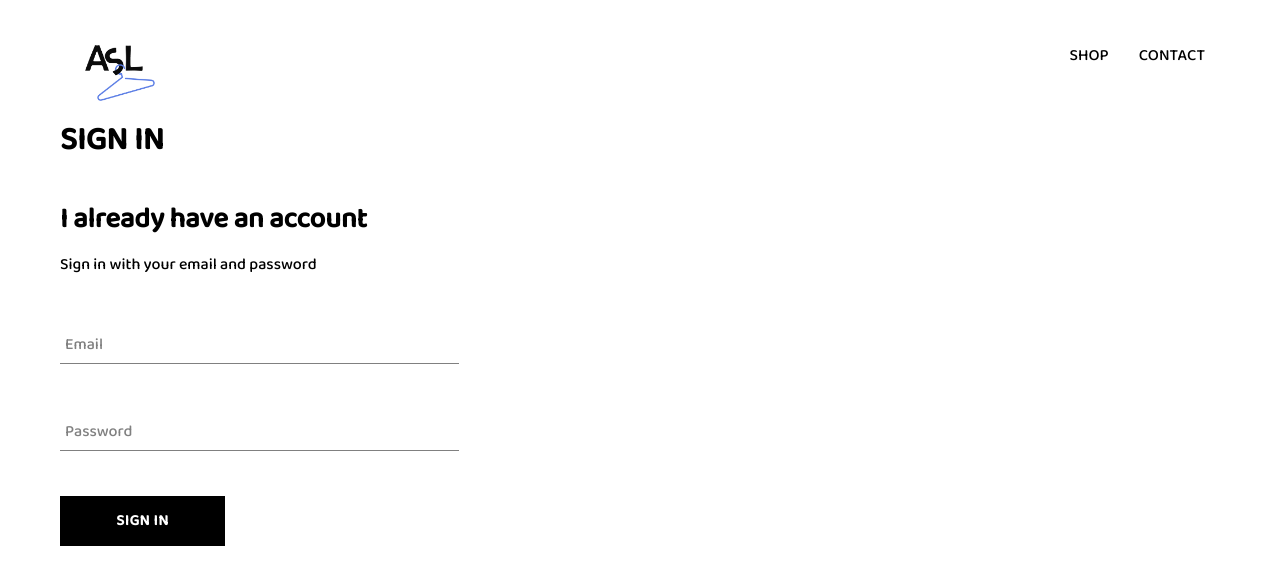
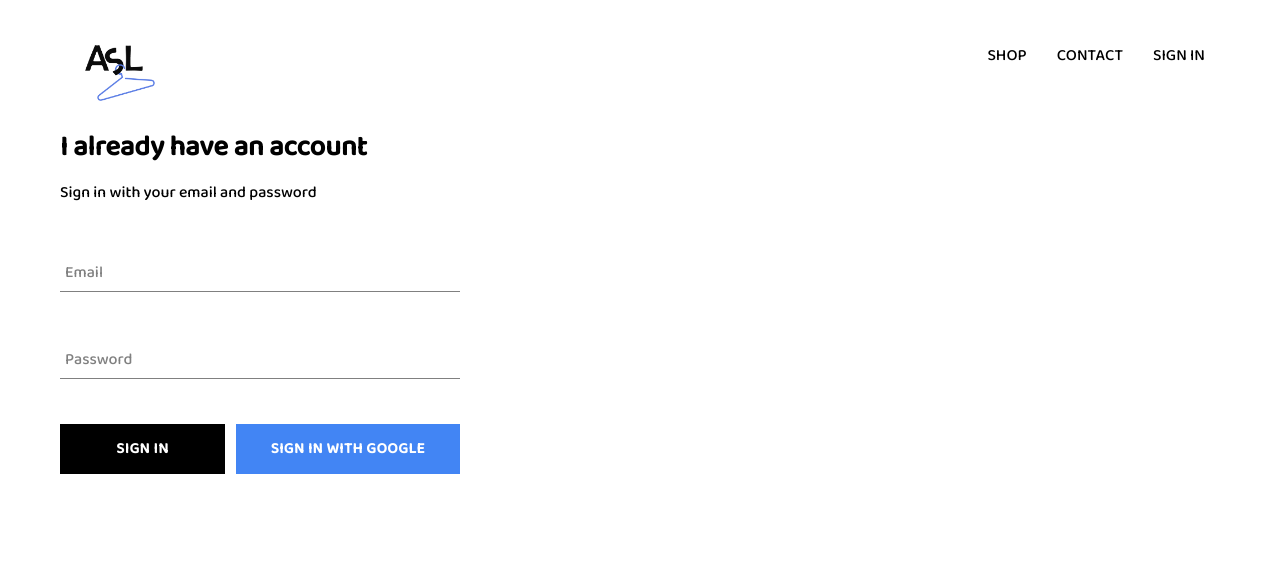
Before and after one commit to Ahmedmmy97/asl-clothing, a React (Create React App) app: page /signin in a window 1280 px wide. Shown: the top 584 px of the page. Built offline with nearby package versions, Linux system fonts and the light colour scheme; no server answers.

Commit message:
integrated firebase into app, created sign in page with sign in component and sign in with google

```diff
--- a/package.json
+++ b/package.json
@@ -6,6 +6,7 @@
     "@testing-library/jest-dom": "^4.2.4",
     "@testing-library/react": "^9.4.1",
     "@testing-library/user-event": "^7.2.1",
+    "firebase": "^7.11.0",
     "node-sass": "^4.13.1",
     "react": "^16.13.0",
     "react-dom": "^16.13.0",
--- a/src/App.css
+++ b/src/App.css
@@ -1,10 +1,13 @@
 body {
-    font-family: 'Baloo 2', cursive;
-    padding: 20px 60px;
+  font-family: "Baloo 2", cursive;
+  padding: 20px 60px;
 }
 
+a {
+  text-decoration: none;
+  color: black;
+}
 
-a{
-    text-decoration: none;
-    color: black;
+* {
+  box-sizing: border-box;
 }
--- a/src/App.js
+++ b/src/App.js
@@ -5,19 +5,40 @@
 import ShopPage from "./pages/shop/shop.component";
 import Header from "./components/header/header.component";
 import SignInAndSignUpPage from "./pages/sign-in-and-signup/sign-in-and-signup.component";
+import { auth } from "./firebase/firebase-utils";
 
+class App extends React.Component {
+  constructor() {
+    super();
 
-function App() {
+    this.state = {
+      currentuser: null
+    };
+  }
+
+  componentWillUnmount() {
+    this.unsubscribeFromAuth();
+  }
+  unsubscribeFromAuth = null;
+  componentDidMount() {
+    this.unsubscribeFromAuth = auth.onAuthStateChanged(user => {
+      this.setState({ currentuser: user });
+      console.log(user);
+    });
+  }
+
+  render() {
     return (
       <div>
-    <Header/>
+        <Header currentuser = {this.state.currentuser} />
         <switch>
           <Route exact path="/" component={HomePage} />
-        <Route  path="/shop"  component={ShopPage} />
-        <Route  path="/signin" component={SignInAndSignUpPage}/>
+          <Route path="/shop" component={ShopPage} />
+          <Route path="/signin" component={SignInAndSignUpPage} />
         </switch>
       </div>
     );
   }
+}
 
 export default App;
--- a/src/components/custom-button/custom-button.component.jsx
+++ b/src/components/custom-button/custom-button.component.jsx
@@ -2,11 +2,13 @@
 
 import "./custom-button.styles.scss";
 
-const CustonButton = ({ children, ...otherProps }) => (
-  <button className="custom-button" {...otherProps}>
+const CustonButton = ({ children, isGoogleSignIn, ...otherProps }) => (
+  <button
+    className={`${isGoogleSignIn ? "google-signin" : ""} custom-button`}
+    {...otherProps}
+  >
     {children}
   </button>
 );
 
-
 export default CustonButton;
--- a/src/components/custom-button/custom-button.styles.scss
+++ b/src/components/custom-button/custom-button.styles.scss
@@ -19,4 +19,12 @@
     color: black;
     border: 1px solid black;
   }
+  &.google-signin {
+    background-color: #4285f4;
+    color: white;
+    &:hover {
+      background-color: #357ae8;
+      border: none;
+    }
+  }
 }
--- a/src/components/header/header.component.jsx
+++ b/src/components/header/header.component.jsx
@@ -3,8 +3,8 @@
 import "./header.styles.scss";
 import { ReactComponent as Logo } from "../../assets/logo.svg";
 import { Link } from "react-router-dom";
-
-const Header = () => (
+import { auth } from "../../firebase/firebase-utils";
+const Header = ({ currentuser }) => (
   <div className="header">
     <Link className="logo-container" to="/">
       <Logo className="logo" />
@@ -16,6 +16,15 @@
       <Link className="option" to="/contact">
         CONTACT
       </Link>
+      {currentuser ? (
+        <div className="option" onClick={() => auth.signOut()}>
+          SIGN OUT
+        </div>
+      ) : (
+        <Link className="option" to="/signin">
+          SIGN IN
+        </Link>
+      )}
     </div>
   </div>
 );
--- a/src/components/header/header.styles.scss
+++ b/src/components/header/header.styles.scss
@@ -26,6 +26,7 @@
 
     .option {
       padding: 10px 15px;
+      cursor: pointer;
     }
   }
 }
--- a/src/components/sign-in/sign-in.component.jsx
+++ b/src/components/sign-in/sign-in.component.jsx
@@ -1,6 +1,7 @@
 import React from "react";
 
 import "./sign-in.styles.scss";
+import { signInWithGoogle } from "../../firebase/firebase-utils";
 import FormInput from "../form-input/form-input.component";
 import CustonButton from "../custom-button/custom-button.component";
 
@@ -25,7 +26,7 @@
   render() {
     return (
       <div className="sign-in">
-        <h2 className='title'>I already have an account</h2>
+        <h2 className="title">I already have an account</h2>
         <span>Sign in with your email and password</span>
         <form onSubmit={this.handleSubmit}>
           <FormInput
@@ -43,9 +44,13 @@
             handleChange={this.handleChange}
             required
           />
-          <CustonButton type="submit" value="Submit Form">
-            Sign in
-          </CustonButton>
+          <div className="buttons">
+            <CustonButton type="submit">Sign in</CustonButton>
+            <CustonButton isGoogleSignIn onClick={signInWithGoogle}>
+              {" "}
+              Sign in with Google{" "}
+            </CustonButton>
+          </div>
         </form>
       </div>
     );
--- a/src/components/sign-in/sign-in.styles.scss
+++ b/src/components/sign-in/sign-in.styles.scss
@@ -1,8 +1,12 @@
 .sign-in{
-    width: 30vw;
+    width: 400px;
     display: flex;
     flex-direction: column;
     .title{
         margin: 10px 0;
     }
+    .buttons{
+        display: flex;
+        justify-content: space-between;
+    }
 }
--- /dev/null
+++ b/src/firebase/firebase-utils.js
@@ -0,0 +1,26 @@
+import firebase from "firebase/app";
+import "firebase/firestore";
+import "firebase/auth";
+
+const config = {
+  apiKey: "AIzaSyCG8kzKbMDtWvqsVuyF9qQPSbcSoVR7KB0",
+  authDomain: "asl-db.firebaseapp.com",
+  databaseURL: "https://asl-db.firebaseio.com",
+  projectId: "asl-db",
+  storageBucket: "asl-db.appspot.com",
+  messagingSenderId: "482767265586",
+  appId: "1:482767265586:web:6db82a3778bccb5ed5812b",
+  measurementId: "G-3CVG78ZEZH"
+};
+
+firebase.initializeApp(config);
+
+export const auth = firebase.auth();
+export const firestore = firebase.firestore();
+
+const provider = new firebase.auth.GoogleAuthProvider();
+
+provider.setCustomParameters({ prompt: "select_account" });
+export const signInWithGoogle = () => auth.signInWithPopup(provider);
+
+export default firebase;
--- a/src/pages/sign-in-and-signup/sign-in-and-signup.component.jsx
+++ b/src/pages/sign-in-and-signup/sign-in-and-signup.component.jsx
@@ -1,15 +1,12 @@
-import React from 'react';
+import React from "react";
 
+import "./sign-in-and-signup.styles.scss";
+import SignIn from "../../components/sign-in/sign-in.component";
 
-import './sign-in-and-signup.styles.scss'
-import SignIn from '../../components/sign-in/sign-in.component';
-
-const SignInAndSignUpPage =()=>(
-    <div className='sign-in-and-sign-up'>
-       <h1>SIGN IN</h1>
-       <SignIn/>
-    </div>
+const SignInAndSignUpPage = () => (
+  <div className="sign-in-and-sign-up">
+    <SignIn />
+  </div>
 );
 
-
 export default SignInAndSignUpPage;
```
Also changed, not shown: 1 other file (tests, documents, lock files or other folders). Lines whose indentation alone changed are shown as unchanged.
